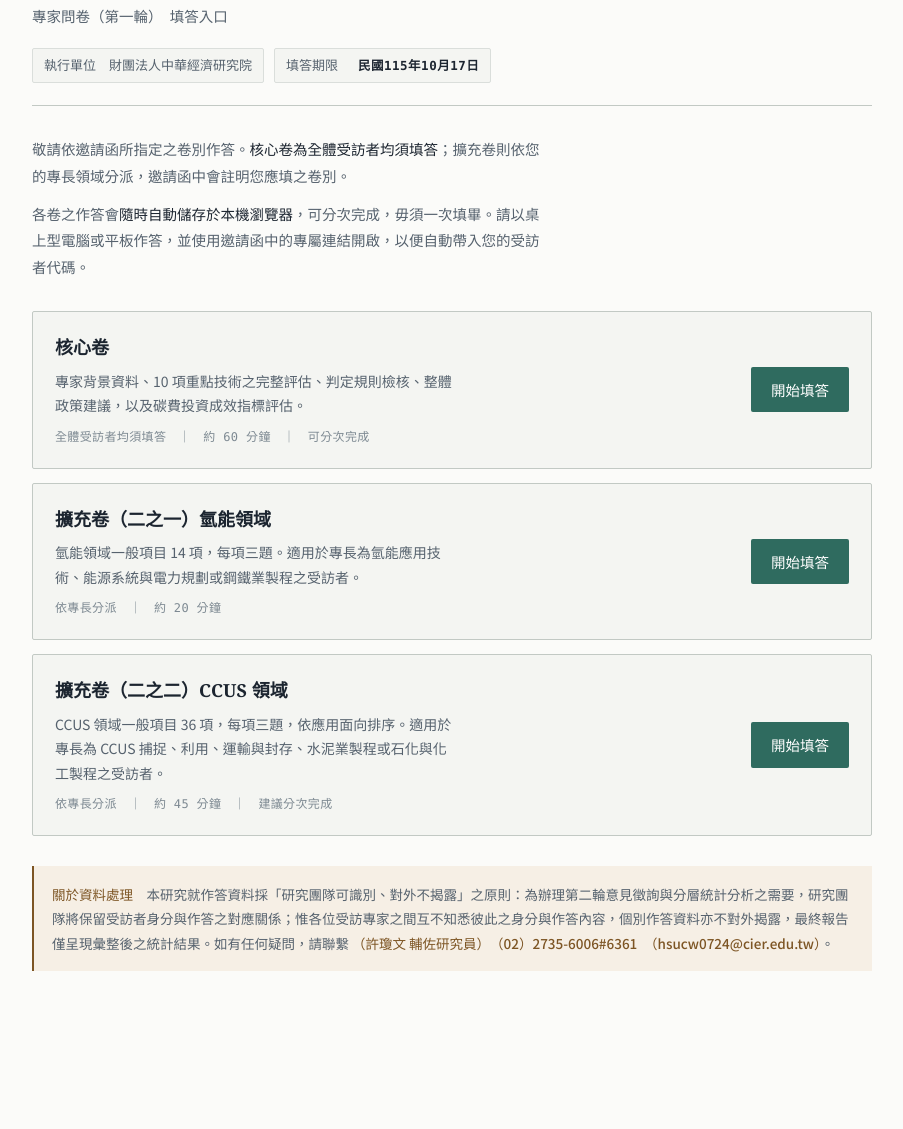
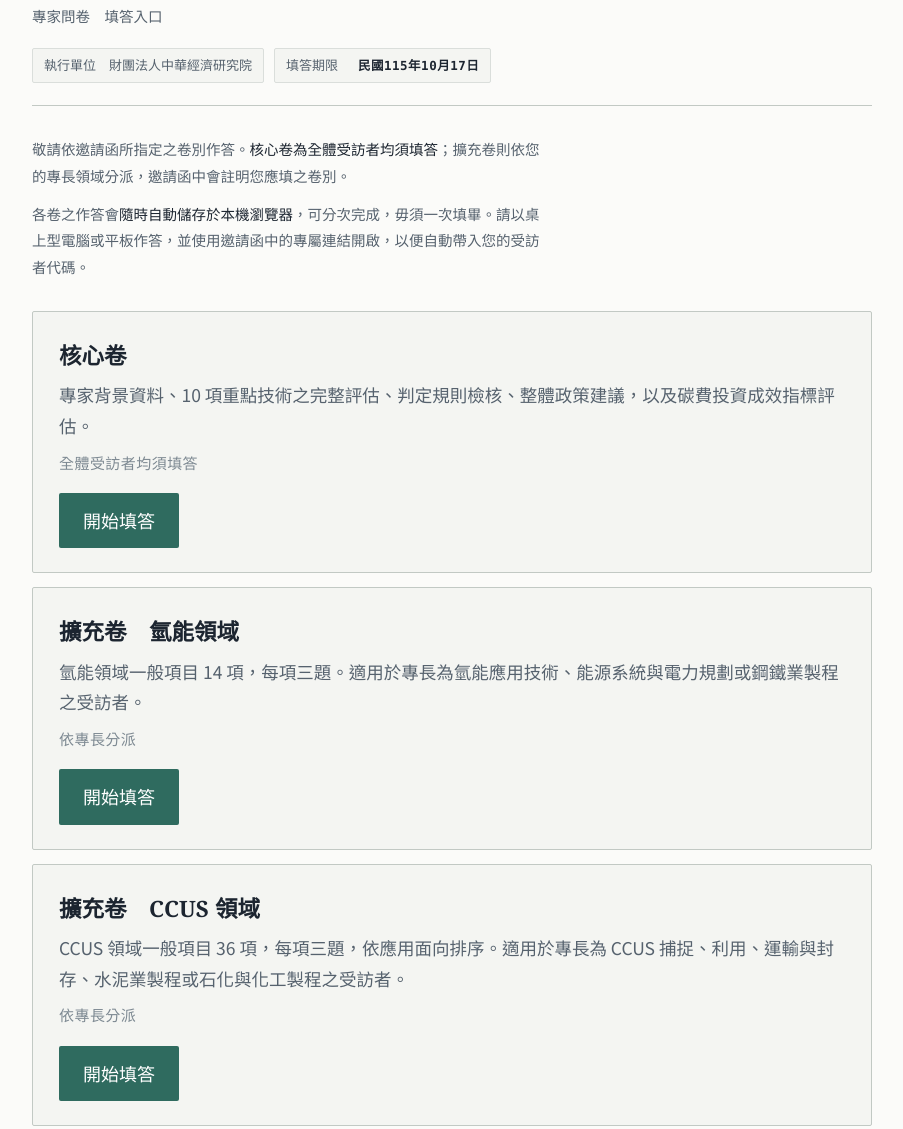
Before and after one commit to chunyen-wu/tc-survey-2026, a plain HTML site: page index.html in a window 1280 px wide. Shown: the part 106-1235 px from the top of the page, without its empty margins (188-1091 px from the left). Before the commit the page ends 1200 px from the top, so only its background shows below. Drawn offline with Linux system fonts and the light colour scheme.

Commit message:
Add files via upload

```diff
--- a/index.html
+++ b/index.html
@@ -11,18 +11,18 @@
 <link rel="stylesheet" href="assets/survey.css">
 <style>
 .cards{display:grid;gap:14px;margin-top:26px}
-.card{border:1px solid var(--rule-firm);border-radius:2px;padding:20px 22px;background:var(--panel);
+.card{border:1px solid var(--rule-firm);border-radius:2px;padding:24px 26px;background:var(--panel);
   display:flex;flex-wrap:wrap;gap:16px;justify-content:space-between;align-items:flex-start}
-.card h3{font-family:var(--serif);font-size:18px;font-weight:600;margin:0 0 5px}
-.card p{margin:0;font-size:14px;color:var(--ink-soft);line-height:1.75;max-width:52ch}
-.card .facts{font-family:var(--mono);font-size:12px;color:var(--ink-faint);margin-top:9px;letter-spacing:.03em}
+.card h3{font-family:var(--serif);font-size:22.5px;font-weight:600;margin:0 0 5px}
+.card p{margin:0;font-size:17.5px;color:var(--ink-soft);line-height:1.75;}
+.card .facts{font-family:var(--mono);font-size:15px;color:var(--ink-faint);margin-top:9px;letter-spacing:.03em}
 .card a.go{align-self:center;background:var(--accent);color:#fff;text-decoration:none;
-  padding:10px 20px;border-radius:2px;font-size:14.5px;font-weight:500;white-space:nowrap}
+  padding:12px 24px;border-radius:2px;font-size:18px;font-weight:500;white-space:nowrap}
 :root[data-theme="dark"] .card a.go,:root:not([data-theme="light"]) .card a.go{color:#0e1416}
 @media (prefers-color-scheme:light){:root:not([data-theme="dark"]) .card a.go{color:#fff}}
 .card a.go:hover{opacity:.88}
-.note{margin-top:30px;padding:16px 18px;background:var(--note-soft);border-left:2px solid var(--note);
-  font-size:13.5px;line-height:1.8;color:var(--ink-soft)}
+.note{margin-top:34px;padding:19px 22px;background:var(--note-soft);border-left:2px solid var(--note);
+  font-size:17px;line-height:1.8;color:var(--ink-soft)}
 .note b{color:var(--note);font-weight:500}
 </style>
 </head>
@@ -31,7 +31,7 @@
 <header class="mast">
   <p class="org">環境部氣候變遷署　114年度補助溫室氣體減量管理及氣候變遷調適研究發展計畫</p>
   <h1>減碳技術成熟度曲線構建與碳費投資成效分析</h1>
-  <p class="sub">專家問卷（第一輪）　填答入口</p>
+  <p class="sub">專家問卷　填答入口</p>
   <div class="who"><span class="chip">執行單位　財團法人中華經濟研究院</span>
   <span class="chip">填答期限　<b id="dl">—</b></span></div>
 </header>
@@ -46,29 +46,29 @@
     <div>
       <h3>核心卷</h3>
       <p>專家背景資料、10 項重點技術之完整評估、判定規則檢核、整體政策建議，以及碳費投資成效指標評估。</p>
-      <p class="facts">全體受訪者均須填答　｜　約 60 分鐘　｜　可分次完成</p>
+      <p class="facts">全體受訪者均須填答</p>
     </div>
     <a class="go" href="core.html" id="lkCore">開始填答</a>
   </div>
   <div class="card">
     <div>
-      <h3>擴充卷（二之一）氫能領域</h3>
+      <h3>擴充卷　氫能領域</h3>
       <p>氫能領域一般項目 14 項，每項三題。適用於專長為氫能應用技術、能源系統與電力規劃或鋼鐵業製程之受訪者。</p>
-      <p class="facts">依專長分派　｜　約 20 分鐘</p>
+      <p class="facts">依專長分派</p>
     </div>
     <a class="go" href="ext-h2.html" id="lkH2">開始填答</a>
   </div>
   <div class="card">
     <div>
-      <h3>擴充卷（二之二）CCUS 領域</h3>
+      <h3>擴充卷　CCUS 領域</h3>
       <p>CCUS 領域一般項目 36 項，每項三題，依應用面向排序。適用於專長為 CCUS 捕捉、利用、運輸與封存、水泥業製程或石化與化工製程之受訪者。</p>
-      <p class="facts">依專長分派　｜　約 45 分鐘　｜　建議分次完成</p>
+      <p class="facts">依專長分派</p>
     </div>
     <a class="go" href="ext-ccus.html" id="lkCCUS">開始填答</a>
   </div>
 </div>
 
-<p class="note"><b>關於資料處理　</b>本研究就作答資料採「研究團隊可識別、對外不揭露」之原則：為辦理第二輪意見徵詢與分層統計分析之需要，研究團隊將保留受訪者身分與作答之對應關係；惟各位受訪專家之間互不知悉彼此之身分與作答內容，個別作答資料亦不對外揭露，最終報告僅呈現彙整後之統計結果。如有任何疑問，請聯繫 <b id="ct">—</b>。</p>
+<p class="note"><b>關於資料處理　</b>本研究就作答資料採「研究團隊可識別、對外不揭露」之原則：為辨識回收狀況、進行資料查核與分層統計分析之需要，研究團隊將保留受訪者身分與作答之對應關係；惟各位受訪專家之間互不知悉彼此之身分與作答內容，個別作答資料亦不對外揭露，最終報告僅呈現彙整後之統計結果。如有任何疑問，請聯繫 <b id="ct">—</b>。</p>
 </div>
 <script src="assets/config.js"></script>
 <script>
```
Also changed, not shown: 1 other file.
